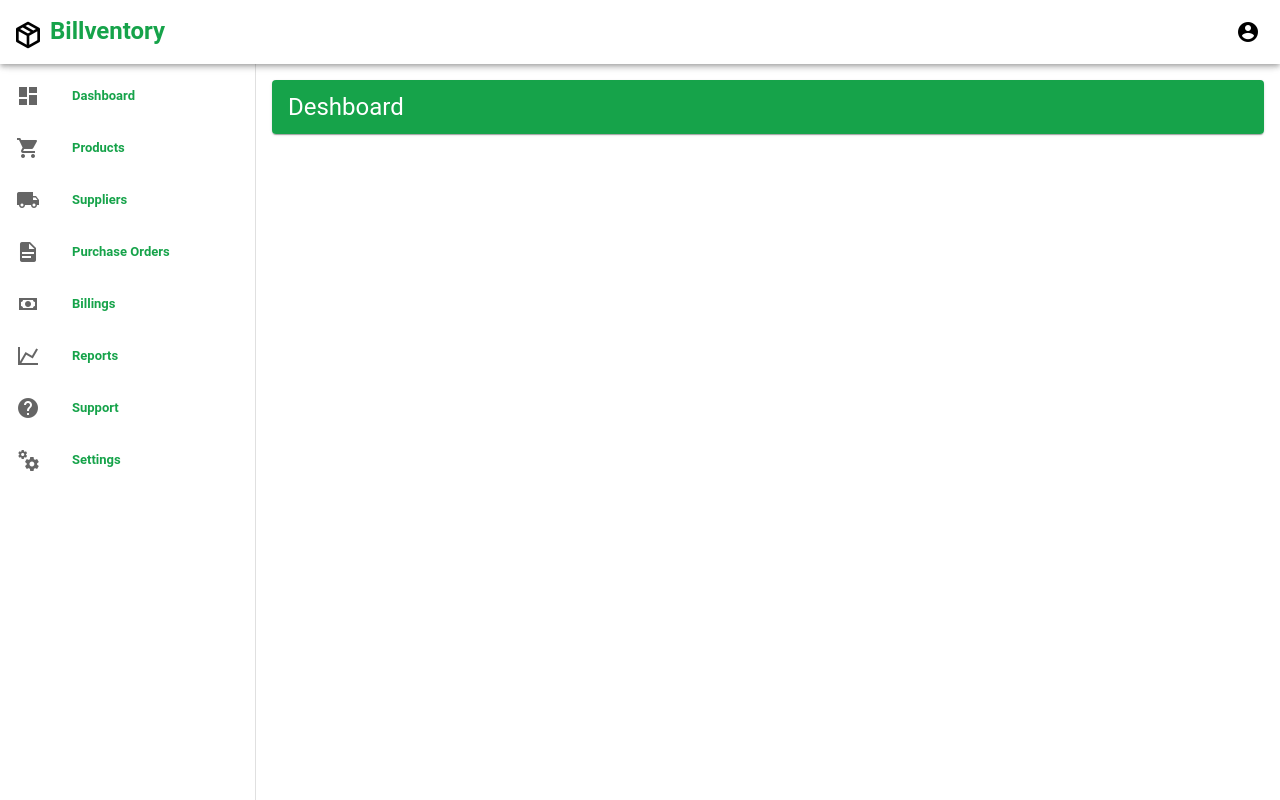
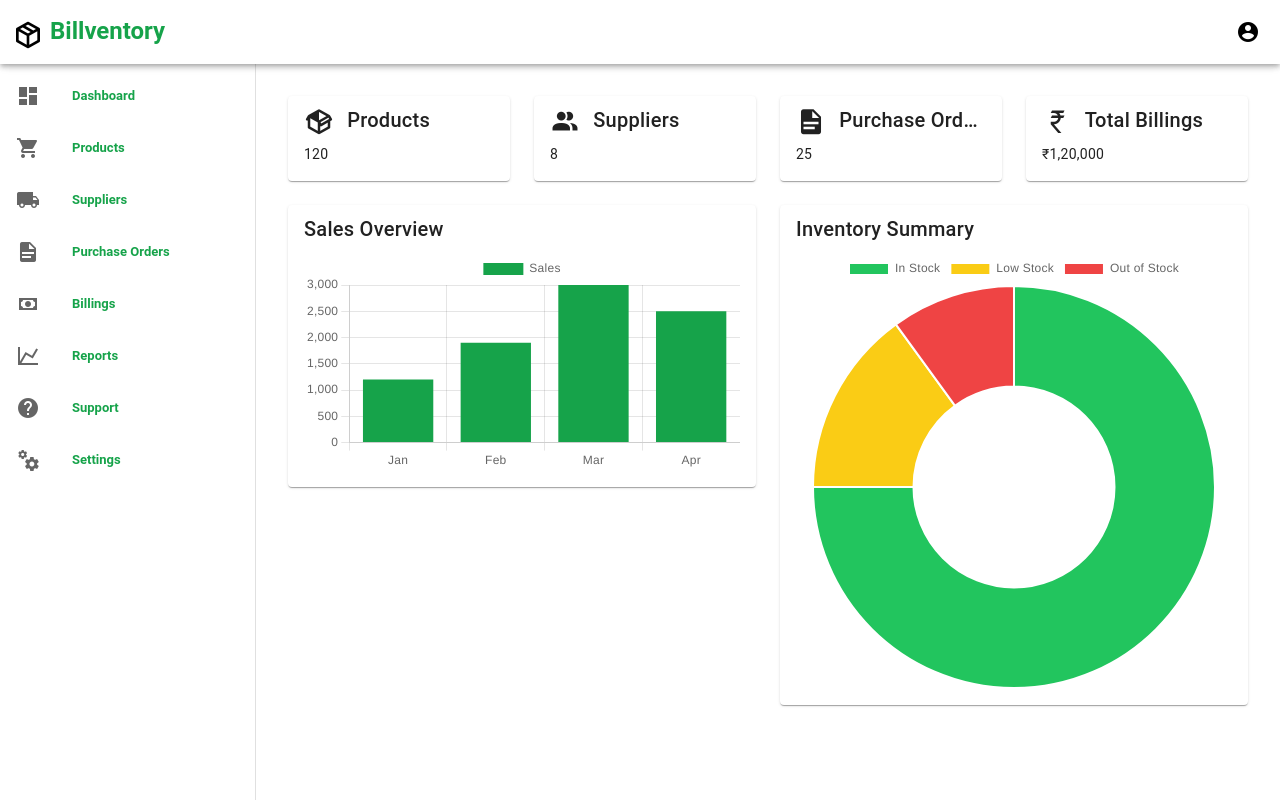
Before and after one commit to yash-jakasaniya-fero/Billventory, a Vue app in the folder frontend/: page /org/dashboard in a window 1280 px wide. Built offline with nearby package versions, Linux system fonts and the light colour scheme.

Commit message:
Dashboard Changes for both routes.

```diff
--- a/frontend/package.json
+++ b/frontend/package.json
@@ -11,6 +11,7 @@
   "dependencies": {
     "@mdi/font": "^7.4.47",
     "axios": "^1.8.4",
+    "chart.js": "^4.4.9",
     "lucide-vue-next": "^0.488.0",
     "mdi": "^2.2.43",
     "pinia": "^3.0.2",
--- a/frontend/src/pages/org/Dashboard.vue
+++ b/frontend/src/pages/org/Dashboard.vue
@@ -1,21 +1,95 @@
 <template>
-  <v-card :style="{ backgroundColor: colors.card, color: colors.text }">
-      <v-card-title class="text-h5 d-flex justify-space-between align-center"
-        :style="{ backgroundColor: colors.header, color: colors.headerText }">
-        {{ organizationName }}
-      </v-card-title>
-  </v-card>
+  <v-container fluid>
+    <v-row>
+      <v-col cols="12" md="3">
+        <v-card>
+          <v-card-title>
+            <v-icon class="mr-2">mdi-package-variant</v-icon> Products
+          </v-card-title>
+          <v-card-text>120</v-card-text>
+        </v-card>
+      </v-col>
+
+      <v-col cols="12" md="3">
+        <v-card>
+          <v-card-title>
+            <v-icon class="mr-2">mdi-account-multiple</v-icon> Suppliers
+          </v-card-title>
+          <v-card-text>8</v-card-text>
+        </v-card>
+      </v-col>
+
+      <v-col cols="12" md="3">
+        <v-card>
+          <v-card-title>
+            <v-icon class="mr-2">mdi-file-document</v-icon> Purchase Orders
+          </v-card-title>
+          <v-card-text>25</v-card-text>
+        </v-card>
+      </v-col>
+
+      <v-col cols="12" md="3">
+        <v-card>
+          <v-card-title>
+            <v-icon class="mr-2">mdi-currency-inr</v-icon> Total Billings
+          </v-card-title>
+          <v-card-text>₹1,20,000</v-card-text>
+        </v-card>
+      </v-col>
+    </v-row>
+    <v-row>
+      <v-col cols="6" md="6">
+        <v-card>
+          <v-card-title>Sales Overview</v-card-title>
+          <v-card-text>
+            <canvas id="sales-chart"></canvas>
+          </v-card-text>
+        </v-card>
+      </v-col>
+      <v-col cols="6" md="6">
+        <v-card>
+          <v-card-title>Inventory Summary</v-card-title>
+          <v-card-text>
+            <canvas id="inventory-chart"></canvas>
+          </v-card-text>
+        </v-card>
+      </v-col>
+    </v-row>
+  </v-container>
 </template>
 
 <script setup>
-import { ref, onMounted } from 'vue'
+import { onMounted } from "vue";
+import Chart from "chart.js/auto";
 
-const organizationName = ref('Deshboard')
+onMounted(() => {
+  const salesCtx = document.getElementById("sales-chart");
+  new Chart(salesCtx, {
+    type: "bar",
+    data: {
+      labels: ["Jan", "Feb", "Mar", "Apr"],
+      datasets: [
+        {
+          label: "Sales",
+          data: [1200, 1900, 3000, 2500],
+          backgroundColor: "#16a34a",
+        },
+      ],
+    },
+  });
 
-const colors = {
-card: '#f9fafb',
-text: '#0C0F0A',
-header: '#16a34a',
-headerText: '#ffffff'
-}
+  const inventoryCtx = document.getElementById("inventory-chart");
+  new Chart(inventoryCtx, {
+    type: "doughnut",
+    data: {
+      labels: ["In Stock", "Low Stock", "Out of Stock"],
+      datasets: [
+        {
+          data: [75, 15, 10],
+          backgroundColor: ["#22c55e", "#facc15", "#ef4444"],
+        },
+      ],
+    },
+  });
+});
 </script>
```
Also changed, not shown: frontend/src/pages/admin/Dashboard.vue (added, +32 -0 lines).
